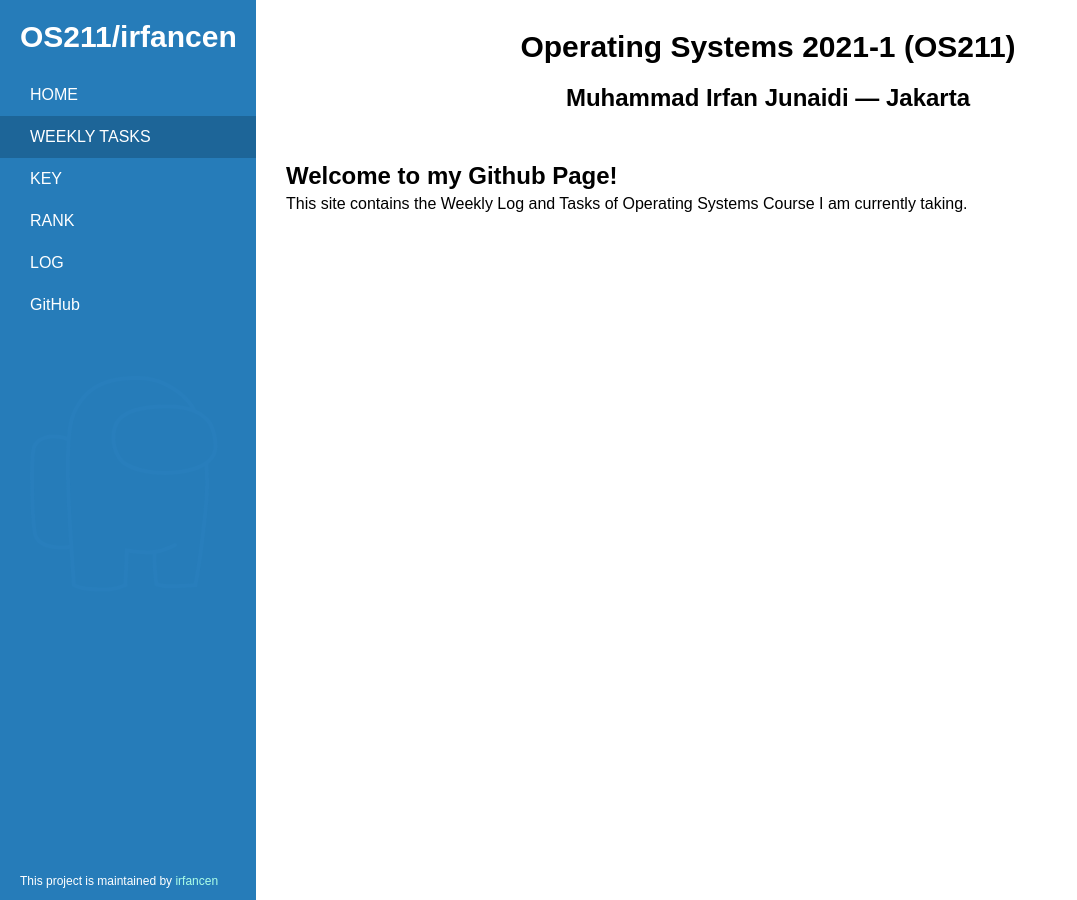
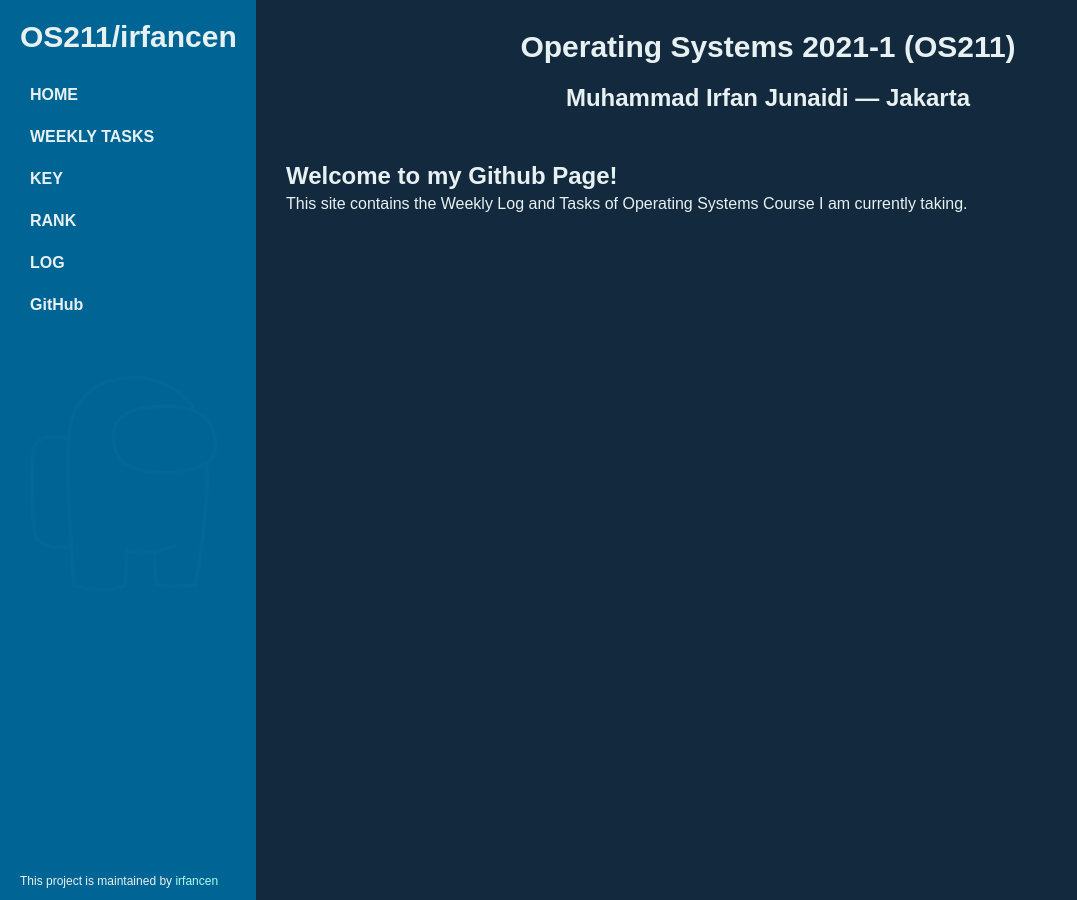
Before and after one commit to irfancen/os211, a Jekyll site: the page built from index.md, in a window 1280 px wide. Shown: the whole page, without its empty margins (0-1077 px from the left). Built offline with Jekyll 4.4.1, drawn with Linux system fonts in a browser that asks for light colours.

Commit message:
Change colors

```diff
--- a/assets/css/styles.css
+++ b/assets/css/styles.css
@@ -9,6 +9,7 @@ body {
     flex-direction: column;
     margin: 0;
     height: 100%;
+    color: #E8F1F2;
 }
 
 a {
@@ -49,8 +50,9 @@ a {
     z-index: 1;
     max-width: 300px;
     overflow: hidden;
-    background-color: #267CB9;
-    color: white;
+    background-color: #006494;
+    color: #E8F1F2;
+    font-weight: bold;
     transition: max-width 0.3s ease;
     -webkit-transition: max-width 0.3s ease;
 }
@@ -65,19 +67,18 @@ a {
 
 .navbar a {
     display: block;
-    color: white;
+    color: #E8F1F2;
     padding: 12px 30px;
 }
 
 .navbar a:hover {
-    background-color: #4496CF;
+    background-color: #1B98E0;
     transition: 0.25s ease;
     -webkit-transition: 0.25s ease;
 }
 
 #dropbtn {
-    background-color: #1D6598;
-    color: white;
+    color: #E8F1F2;
     font-size: 16px;
     border: none;
     cursor: pointer;
@@ -86,7 +87,7 @@ a {
 .dropdown-content {
     max-height: 0;
     overflow: hidden;
-    background-color: #4496CF;
+    background-color: #247BA0;
     width: 100%;
     z-index: 1;
     transition: max-height 1s ease;
@@ -103,10 +104,6 @@ a {
     text-align: center;
 }
 
-.dropdown-content a:hover {
-    background-color: rgb(91 175 236 / 0.85);
-}
-
 .dropdown:hover > .dropdown-content {
     max-height: 300px;
     -webkit-transition: max-height 0.5s ease;
@@ -118,6 +115,7 @@ a {
     position: absolute;
     bottom: 0;
     font-size: 12px;
+    font-weight: normal;
     padding: 0 20px;
 }
 
@@ -131,8 +129,8 @@ a {
     padding: 20px 0;
     align-items: center;
     justify-content: center;
-    background-color: #267CB9;
-    color: white;
+    background-color: #006494;
+    color: #E8F1F2;
 }
 
 .mlogo {
@@ -140,7 +138,7 @@ a {
     text-align: center;
     font-size: 25px;
     font-weight: bold;
-    color: white;
+    color: #E8F1F2;
 }
 
 #sidebtn {
@@ -152,8 +150,8 @@ a {
 
 #sidebtn > svg {
     padding: 5px;
-    fill: white;
-    background-color: rgba(38, 124, 185);
+    fill: #E8F1F2;
+    background-color: #006494;
     border-radius: 15px;
 }
 
@@ -162,6 +160,7 @@ a {
     width: 100%;
     overflow-y: scroll;
     overflow-x: hidden;
+    background-color: #13293D;
 }
 
 #title {
@@ -190,7 +189,7 @@ a {
 }
 
 .content > h3 > a {
-    color: #267CB9;
+    color: #1B98E0;
 }
 
 .content > h3 > a:hover {
@@ -210,7 +209,7 @@ a {
     height: 0px;
 }
 ::-webkit-scrollbar-thumb {
-    background: rgba(91, 175, 236, 0.85);
+    background: rgba(27,152,224, 0.5);
     border: 0px none #ffffff;
     border-radius: 50px;
 }
```
